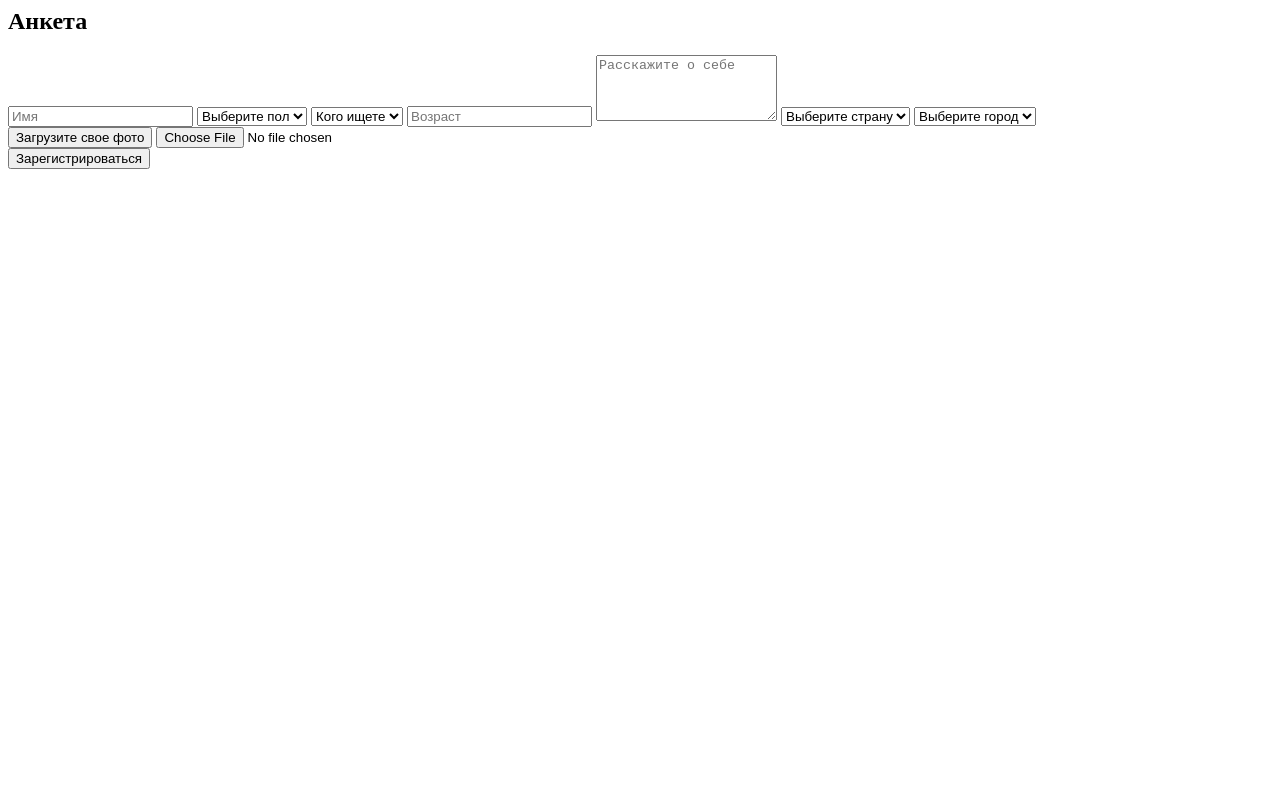
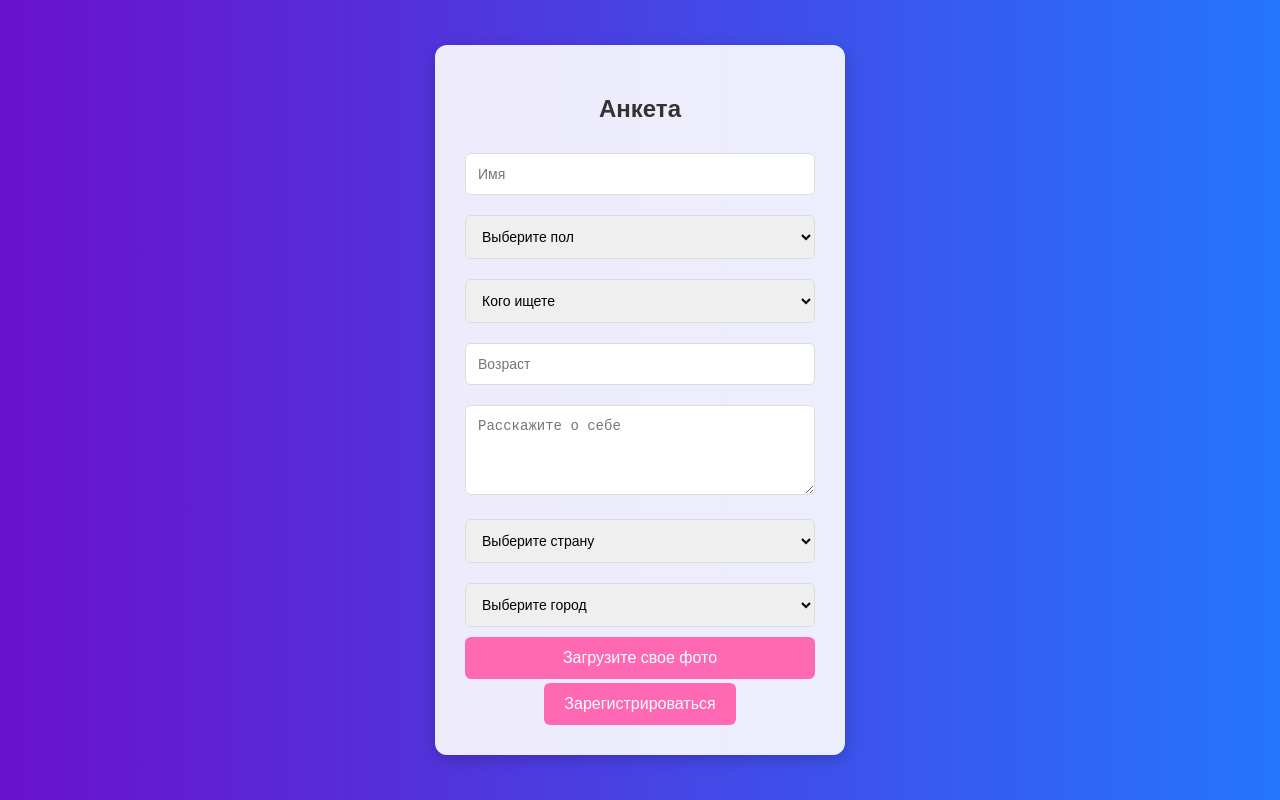
Before and after one commit to Sh1zzuk1/Wowo, a plain HTML site: page index.html in a window 1280 px wide. Drawn offline with Linux system fonts and the light colour scheme.

Commit message:
index.html

```diff
--- a/index.html
+++ b/index.html
@@ -1,3 +1,98 @@
+<!DOCTYPE html>
+<html lang="ru">
+<head>
+    <meta charset="UTF-8">
+    <meta name="viewport" content="width=device-width, initial-scale=1.0">
+    <title>Анкета</title>
+    <style>
+        body {
+            display: flex;
+            justify-content: center;
+            align-items: center;
+            height: 100vh;
+            margin: 0;
+            background: linear-gradient(to right, #6a11cb, #2575fc);
+            font-family: 'Arial', sans-serif;
+        }
+        .registration-form {
+            background-color: rgba(255, 255, 255, 0.9);
+            padding: 30px;
+            border-radius: 12px;
+            box-shadow: 0 4px 15px rgba(0, 0, 0, 0.2);
+            width: 350px;
+            text-align: center;
+        }
+        .registration-form h2 {
+            margin-bottom: 20px;
+            color: #333;
+        }
+        .registration-form input,
+        .registration-form select,
+        .registration-form textarea {
+            width: 100%;
+            padding: 12px;
+            margin: 10px 0;
+            border: 1px solid #ddd;
+            border-radius: 6px;
+            box-sizing: border-box;
+            font-size: 14px;
+        }
+        .registration-form button {
+            padding: 12px 20px;
+            background-color: #ff69b4;
+            border: none;
+            border-radius: 6px;
+            color: #fff;
+            cursor: pointer;
+            font-size: 16px;
+            transition: background-color 0.3s;
+            position: relative;
+            overflow: hidden;
+        }
+        .registration-form button:hover {
+            background-color: #ff1493;
+        }
+        .file-input-wrapper {
+            position: relative;
+            overflow: hidden;
+            display: inline-block;
+            width: 100%;
+        }
+        .file-input-button {
+            background-color: #ff69b4;
+            color: white;
+            padding: 12px;
+            border: none;
+            border-radius: 6px;
+            cursor: pointer;
+            font-size: 14px;
+            width: 100%;
+            display: inline-block;
+            text-align: center;
+        }
+        .file-input-button:hover {
+            background-color: #ff1493;
+        }
+        .file-input-wrapper input[type=file] {
+            font-size: 100px;
+            position: absolute;
+            left: 0;
+            top: 0;
+            opacity: 0;
+        }
+        .success-message {
+            display: none;
+            background-color: #d4edda;
+            color: #155724;
+            padding: 20px;
+            border-radius: 6px;
+            box-shadow: 0 4px 15px rgba(0, 0, 0, 0.1);
+            margin-top: 20px;
+        }
+    </style>
+</head>
+<body>
+
 <div class="registration-form" id="registrationForm">
     <h2>Анкета</h2>
     <form id="regForm" onsubmit="register(event)">
@@ -155,3 +250,7 @@
         }
     }
 </script>
+
+
+</body>
+</html>
```
